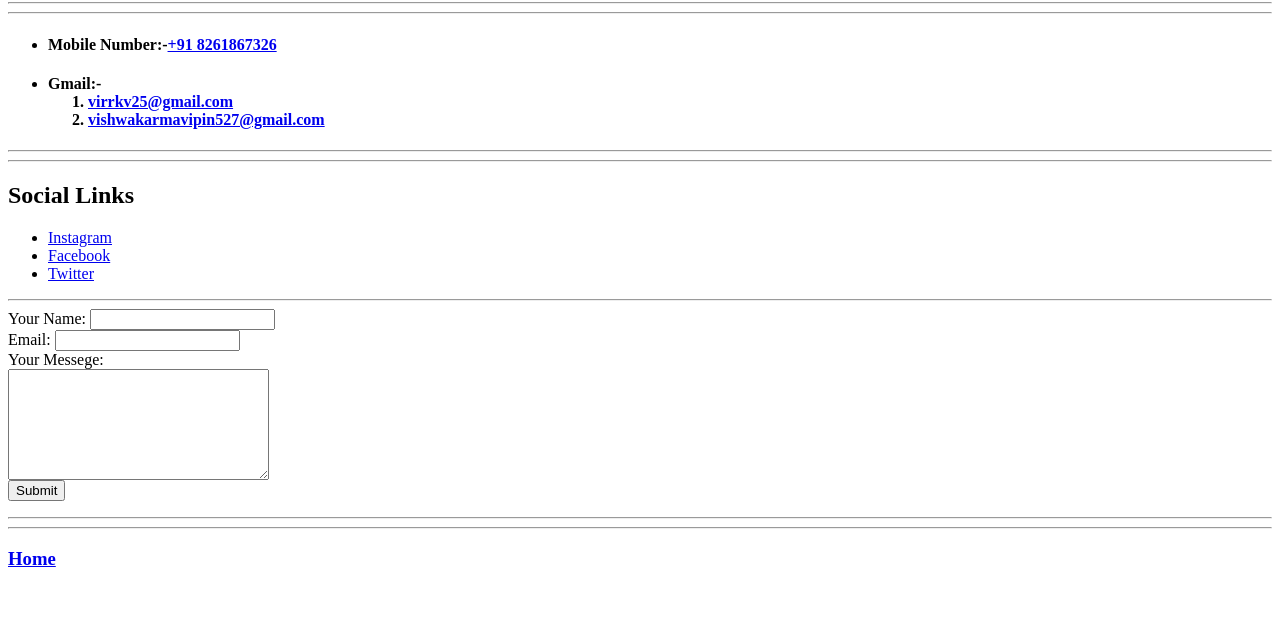
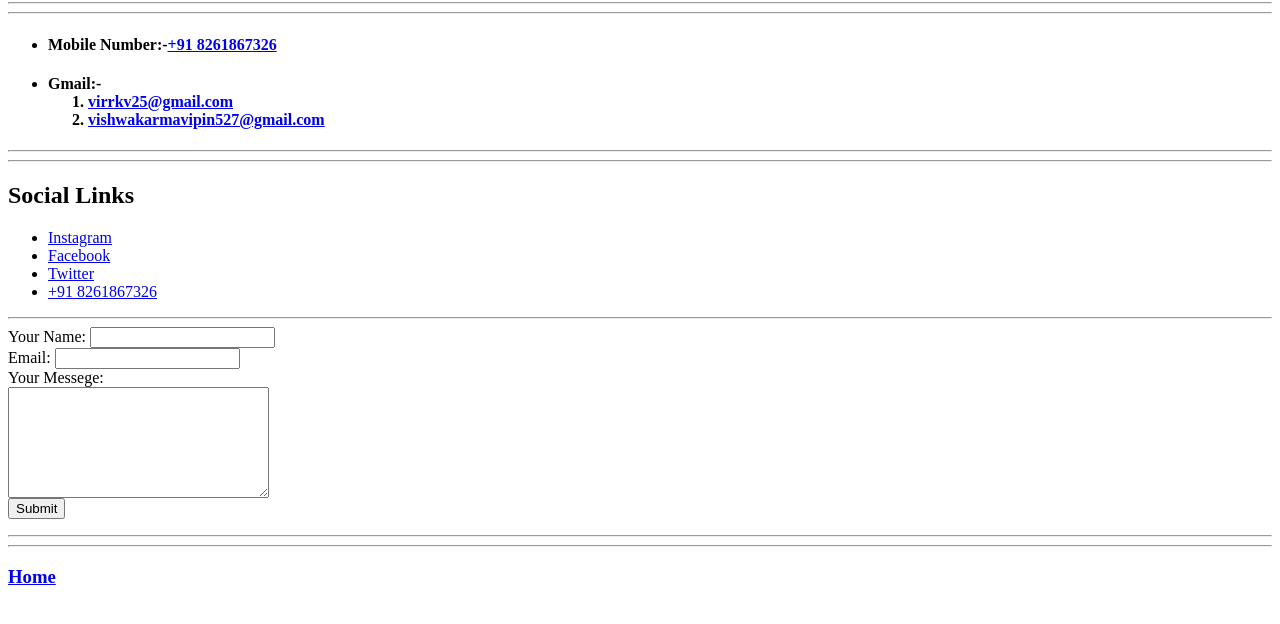
Before and after one commit to Vipinrkv/CV, a plain HTML site: page MyContact.html in a window 1280 px wide. Shown: the part 64-688 px from the top of the page. Drawn offline with Linux system fonts and the light colour scheme.

Commit message:
Add Whatsapp in MyContact.html

```diff
--- a/MyContact.html
+++ b/MyContact.html
@@ -16,6 +16,7 @@
         <li><a href="https://www.instagram.com/virrkv25/">Instagram</a></li>
         <li><a href="https://www.facebook.com/vipin.vishwakarma.3348">Facebook</a></li>
         <li><a href="https://twitter.com/Vipinrkv25">Twitter</a></li>
+        <li><a href="https://wa.me/+918261867326">+91 8261867326</a></li>
     </ul>
     <hr>
     <form action="mailto:virrkv5565@gmail.com" method="post" enctype="text/plain">
```
